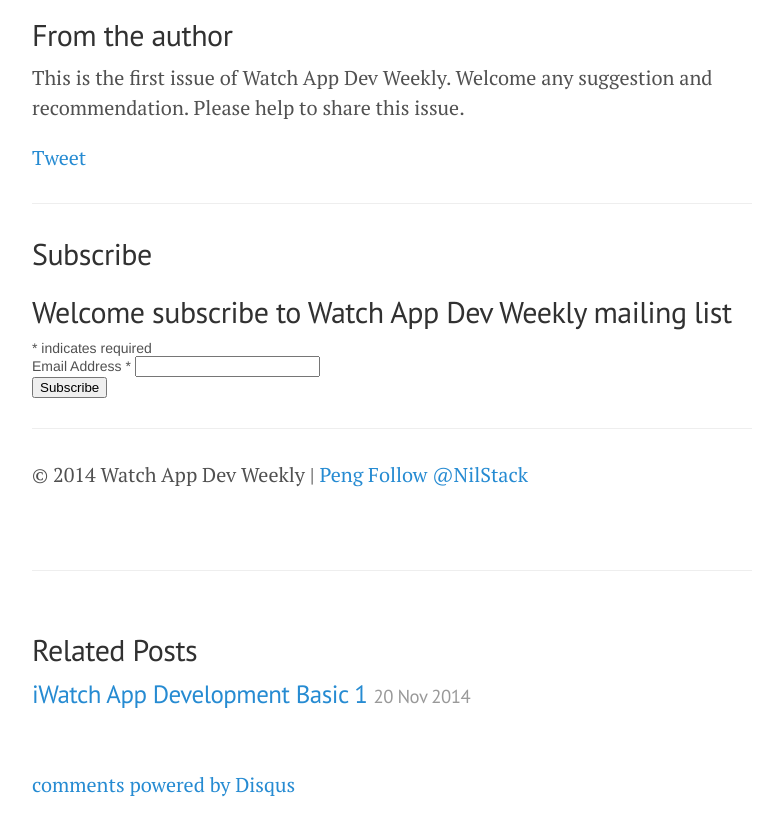
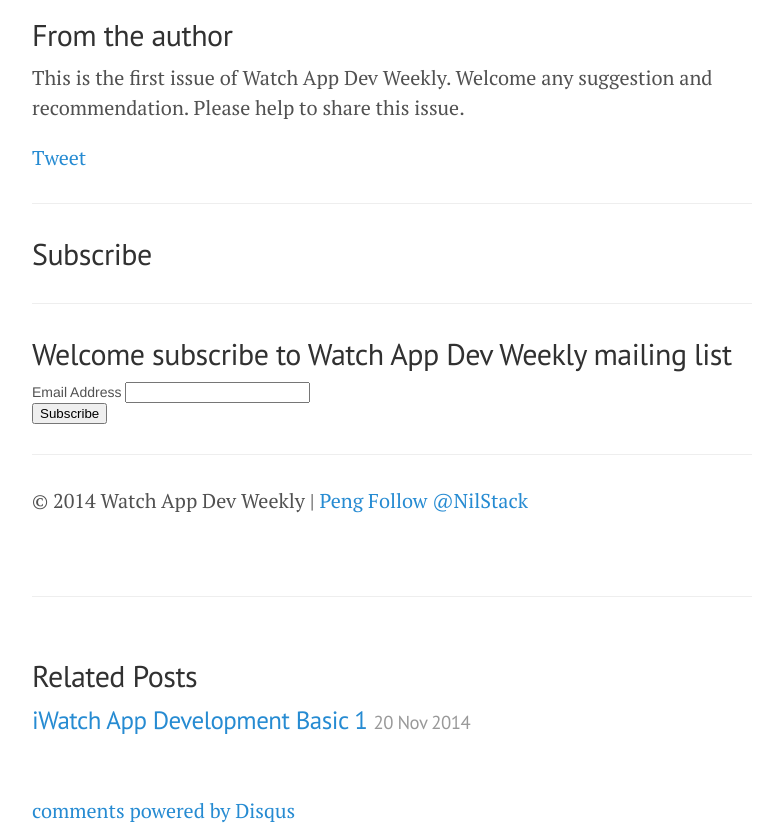
Before and after one commit to GitPeng/GitPeng.github.io, a Jekyll site: the page built from _posts/2014-11-23-iWatch-App-Dev-Weekly-Issue-1.md, in a window 1280 px wide and 900 px high, scrolled down 1636 px, cut to the strip 74-900 px from the top of the window. Shown: the whole strip, without its empty margins (248-1031 px from the left). Built offline with Jekyll 4.4.1, drawn with Linux system fonts in a browser that asks for light colours; Markdown is read by kramdown in place of the engine named in the settings; comment, search, counter and statistics services are not loaded; before the commit the page ends 2510 px from its top, so only the background shows below that.

Commit message:
add mailchimp subscribe form

```diff
--- a/_posts/2014-11-23-iWatch-App-Dev-Weekly-Issue-1.md
+++ b/_posts/2014-11-23-iWatch-App-Dev-Weekly-Issue-1.md
@@ -69,6 +69,8 @@
 
 ## Subscribe
 
+---
+
 <!-- Begin MailChimp Signup Form -->
 <link href="//cdn-images.mailchimp.com/embedcode/classic-081711.css" rel="stylesheet" type="text/css">
 <style type="text/css">
@@ -80,10 +82,8 @@
 <form action="//github.us9.list-manage.com/subscribe/post?u=ff5dae3ddc1f4cead9b9d7277&amp;id=868c3a1b23" method="post" id="mc-embedded-subscribe-form" name="mc-embedded-subscribe-form" class="validate" target="_blank" novalidate>
     <div id="mc_embed_signup_scroll">
 	<h2>Welcome subscribe to Watch App Dev Weekly mailing list</h2>
-<div class="indicates-required"><span class="asterisk">*</span> indicates required</div>
 <div class="mc-field-group">
-	<label for="mce-EMAIL">Email Address  <span class="asterisk">*</span>
-</label>
+	<label for="mce-EMAIL">Email Address </label>
 	<input type="email" value="" name="EMAIL" class="required email" id="mce-EMAIL">
 </div>
 	<div id="mce-responses" class="clear">
```
